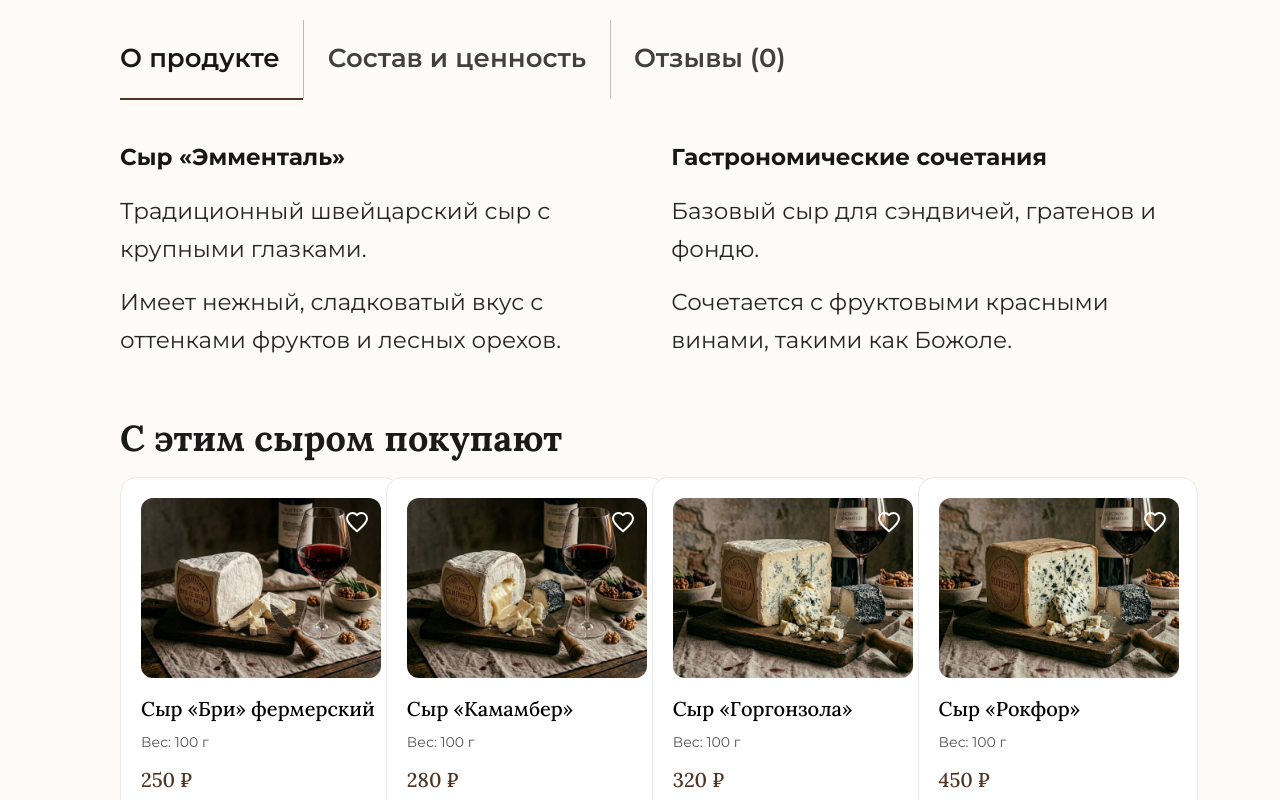
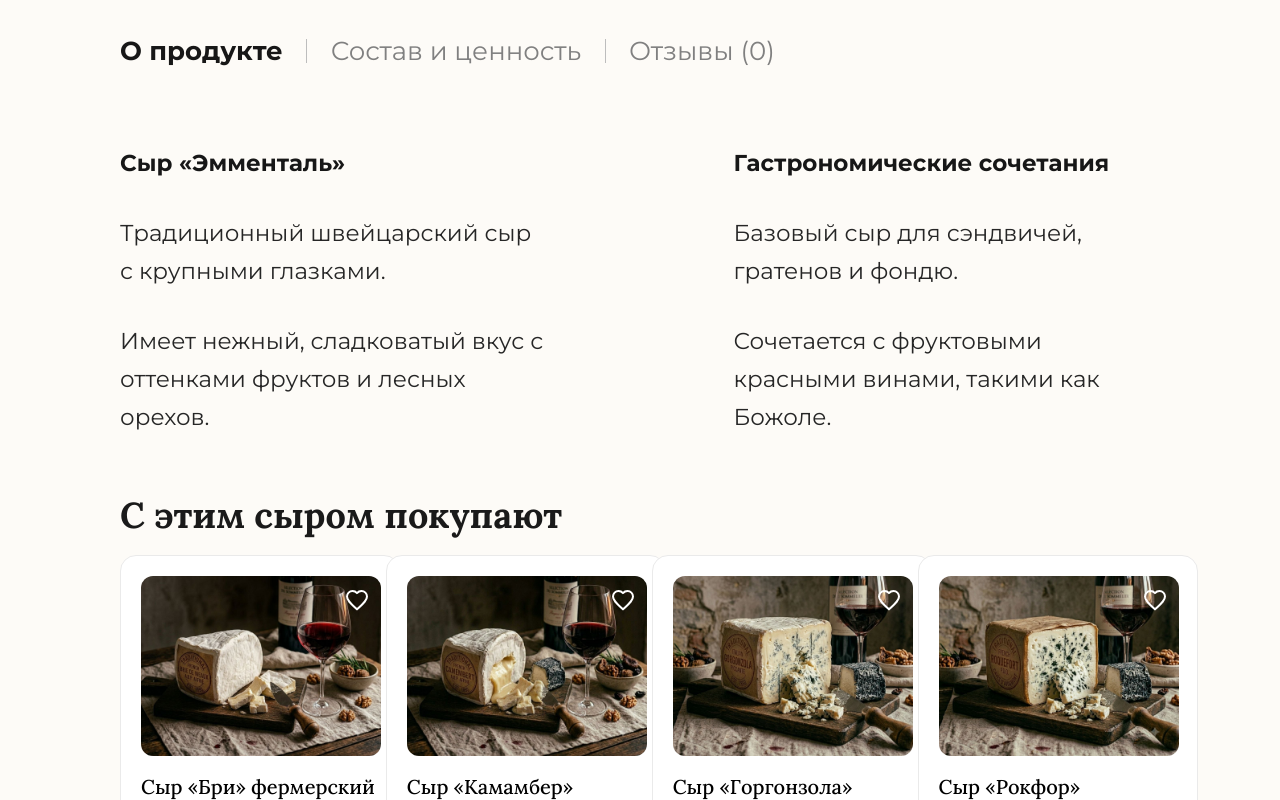
Before and after one commit to Ant1hype/interfaces_programs_systems_finally_task, a React (Vite) app: page /product/10 in a window 1280 px wide. Shown: the part 940-1740 px from the top of the page. Built offline with nearby package versions, Linux system fonts and the light colour scheme; data requests are answered from the project's data file.

Commit message:
product: figma tabs and air via inline styles

```diff
--- a/src/pages/Product.jsx
+++ b/src/pages/Product.jsx
@@ -274,7 +274,13 @@ export default function Product() {
   const starsRow=(rating)=>(<span className="flex gap-1.5" aria-label={`Оценка ${rating} из 5`}>{[1,2,3,4,5].map(d=>(<span key={d} className={`w-3 h-3 rounded-full ${d<=rating?"bg-brand-900":"bg-surface-gray-fill border border-neutral-300"}`} />))}</span>);
 
   const tabBtn=(key,label)=>(
-    <button onClick={()=>setActiveTab(key)} className={`py-5 font-montserrat text-[26px] font-semibold px-6 first:pl-0 transition-colors border-b-2 ${activeTab===key?"text-neutral-900 !border-b-brand-900":"text-[#404040] !border-b-transparent"}`}>{label}</button>
+    <button
+      onClick={()=>setActiveTab(key)}
+      className={activeTab===key
+        ? "py-3 text-[26px] font-bold text-neutral-900 bg-transparent border-none cursor-pointer transition-colors"
+        : "py-3 text-[26px] font-normal text-neutral-500 hover:text-neutral-800 bg-transparent border-none cursor-pointer transition-colors"
+      }
+    >{label}</button>
   );
 
   return (
@@ -380,17 +386,23 @@ export default function Product() {
             )}
           </div>
         </div>
-        <div className="flex items-center divide-x divide-neutral-300 mb-10">{tabBtn('desc','О продукте')}{tabBtn('info','Состав и ценность')}{tabBtn('reviews',`Отзывы (${reviews.length})`)}</div>
+        <div className="flex items-center mb-16">
+          {tabBtn('desc','О продукте')}
+          <span aria-hidden className="w-px h-6 bg-neutral-300 mx-6" />
+          {tabBtn('info','Состав и ценность')}
+          <span aria-hidden className="w-px h-6 bg-neutral-300 mx-6" />
+          {tabBtn('reviews',`Отзывы (${reviews.length})`)}
+        </div>
         {activeTab==='desc' && (
-          <div className="grid grid-cols-1 lg:grid-cols-2 lg:max-w-[1280px] gap-x-16 gap-y-10 items-start font-montserrat text-[23px] leading-[1.65] text-[#262626]">
-            <div><h4 className="font-bold mb-4 text-[#171717]">{product.name}</h4><p className="mb-4">{product.description?.text1}</p><p>{product.description?.text2}</p></div>
-            <div><h4 className="font-bold mb-4 text-[#171717]">Гастрономические сочетания</h4><p className="mb-4">{product.description?.pairing1}</p><p>{product.description?.pairing2}</p></div>
+          <div className="grid grid-cols-1 lg:grid-cols-2 font-montserrat text-[23px] text-[#262626]" style={{ columnGap: '18%', rowGap: '40px', lineHeight: 1.65 }}>
+            <div><h4 className="font-bold text-[#171717]" style={{ marginBottom: '32px' }}>{product.name}</h4><p style={{ marginBottom: '32px' }}>{product.description?.text1}</p><p>{product.description?.text2}</p></div>
+            <div><h4 className="font-bold text-[#171717]" style={{ marginBottom: '32px' }}>Гастрономические сочетания</h4><p style={{ marginBottom: '32px' }}>{product.description?.pairing1}</p><p>{product.description?.pairing2}</p></div>
           </div>
         )}
         {activeTab==='info' && (
-          <div className="grid grid-cols-1 lg:grid-cols-2 lg:max-w-[1280px] gap-x-16 gap-y-10 items-start font-montserrat text-[23px] leading-[1.65]">
-            <div><h4 className="font-bold mb-4 text-[#171717]">Состав продукта</h4><p className="text-[#262626] mb-8">{product.ingredients}</p><h4 className="font-bold mb-4 text-[#171717]">Срок годности и хранение</h4><p className="text-[#262626]">{product.shelfLife}</p></div>
-            <div className="self-start bg-surface-white border border-neutral-300 rounded-radius-xl p-8"><h4 className="font-bold text-[#171717] mb-6">Пищевая ценность (на 100 г)</h4><div className="grid grid-cols-2 gap-x-12 gap-y-8">{[[product.nutrition?.calories,'ккал'],[product.nutrition?.proteins,'г белки'],[product.nutrition?.fats,'г жиры'],[product.nutrition?.carbs,'г углеводы']].map(([val,label])=>(<div key={label}><p className="font-inter text-[42px] font-bold leading-none text-[#262626]">{val}</p><p className="font-inter text-[23px] text-[#262626] mt-2">{label}</p></div>))}</div></div>
+          <div className="grid grid-cols-1 lg:grid-cols-2 font-montserrat text-[23px] text-[#262626]" style={{ columnGap: '18%', rowGap: '40px', lineHeight: 1.65 }}>
+            <div><h4 className="font-bold text-[#171717]" style={{ marginBottom: '32px' }}>Состав продукта</h4><p className="text-[#262626]" style={{ marginBottom: '48px' }}>{product.ingredients}</p><h4 className="font-bold text-[#171717]" style={{ marginBottom: '32px' }}>Срок годности и хранение</h4><p className="text-[#262626]">{product.shelfLife}</p></div>
+            <div className="bg-surface-white border border-neutral-300 rounded-radius-xl" style={{ alignSelf: 'start', padding: '32px', lineHeight: 1.4 }}><h4 className="font-bold text-[#171717]" style={{ marginBottom: '24px' }}>Пищевая ценность (на 100 г)</h4><div className="grid grid-cols-2" style={{ columnGap: '48px', rowGap: '32px' }}>{[[product.nutrition?.calories,'ккал'],[product.nutrition?.proteins,'г белки'],[product.nutrition?.fats,'г жиры'],[product.nutrition?.carbs,'г углеводы']].map(([val,label])=>(<div key={label}><p className="font-inter text-[42px] font-bold leading-none text-[#262626]">{val}</p><p className="font-inter text-[23px] text-[#262626] mt-2">{label}</p></div>))}</div></div>
           </div>
         )}
         {activeTab==='reviews' && (
@@ -400,14 +412,14 @@ export default function Product() {
             ) : (
               <div className="w-full flex flex-col gap-4">
                 {reviews.map(r=>(
-                  <article key={r.id} className="w-full grid grid-cols-1 md:grid-cols-[220px_1fr] gap-8 bg-surface-white border border-neutral-300 rounded-radius-lg p-8 font-montserrat text-[24px]">
+                  <article key={r.id} className="grid grid-cols-1 md:grid-cols-[220px_1fr] bg-surface-white border border-neutral-300 rounded-radius-lg" style={{ padding: '32px', columnGap: '32px', rowGap: '24px', lineHeight: 1.65 }}>
                     <div>
-                      <p className="font-bold text-[#262626]">{r.author}<span className="font-normal text-[16px] text-neutral-500 ml-2">{r.date}</span></p>
+                      <p className="font-bold text-[#262626]">{r.author}<span className="font-normal text-[16px]" style={{ color: '#737373', marginLeft: '8px' }}>{r.date}</span></p>
                       <div className="mt-4">{starsRow(r.rating)}</div>
                       {r.pairing && <p className="text-[23px] text-[#262626] mt-4">Пара: {r.pairing}</p>}
                     </div>
                     <div>
-                      <p className="text-[23px] text-[#262626] leading-[1.65]">{r.text}</p>
+                      <p className="text-[23px] text-[#262626]">{r.text}</p>
                     </div>
                   </article>
                 ))}
@@ -417,11 +429,11 @@ export default function Product() {
               <p className="text-[54px] font-bold text-[#262626] leading-none">{avgRating}</p>
               <p className="text-[23px] text-[#262626] mt-3">{reviews.length === 0 ? 'На основе 0 отзывов' : `На основе ${reviews.length}-х ${reviewsWord(reviews.length)}`}</p>
               <div className="mt-3">{starsRow(Math.floor(avgRating))}</div>
-              <button type="button" onClick={handleOpenReviewModal} className="mt-8 w-full py-3 rounded-radius-md border border-brand-outline text-brand-outline bg-surface-white text-sm font-medium hover:bg-surface-cream transition-colors">Оставить отзыв</button>
+              <button type="button" onClick={handleOpenReviewModal} className="w-full py-3 rounded-radius-md border border-brand-outline text-brand-outline bg-surface-white text-sm font-medium hover:bg-surface-cream transition-colors" style={{ marginTop: '32px' }}>Оставить отзыв</button>
             </aside>
           </div>
         )}
-        <div className="also-buy mt-16"><h2 className="font-lora text-[36px] leading-8 font-bold text-neutral-900-alt mb-6">С этим сыром покупают</h2><div className="grid grid-cols-1 sm:grid-cols-2 lg:grid-cols-4 gap-6">{related.map(pp=>(<ProductCard key={pp.id} product={pp} />))}</div></div>
+        <div className="also-buy" style={{ marginTop: '64px' }}><h2 className="font-lora text-[36px] leading-8 font-bold text-neutral-900-alt mb-6">С этим сыром покупают</h2><div className="grid grid-cols-1 sm:grid-cols-2 lg:grid-cols-4 gap-6">{related.map(pp=>(<ProductCard key={pp.id} product={pp} />))}</div></div>
       </div>
 
       {isReviewModalOpen && (
```
Also changed, not shown: 5 other files (tests, documents, lock files or other folders).
